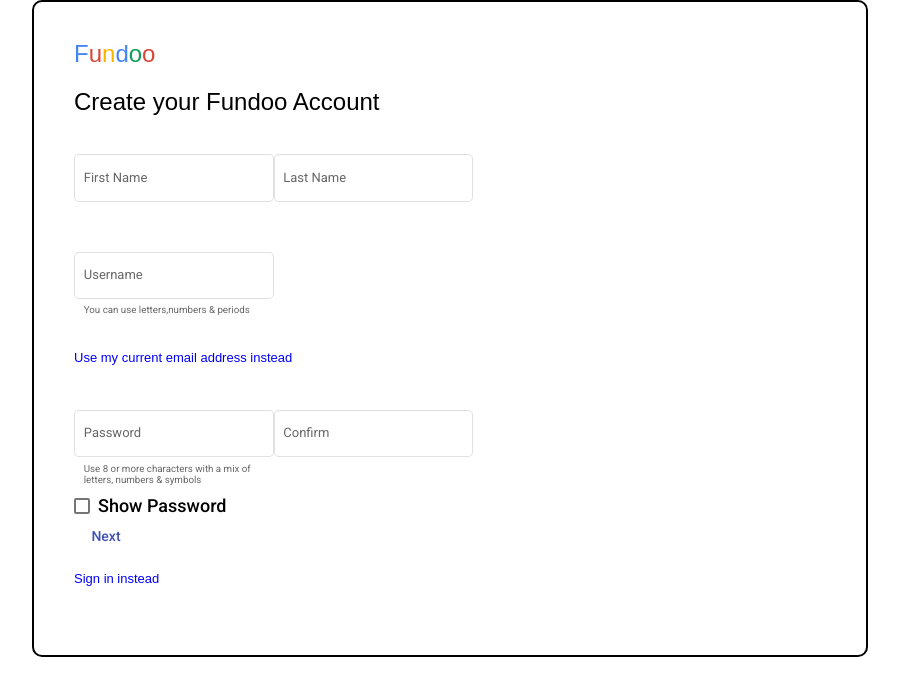
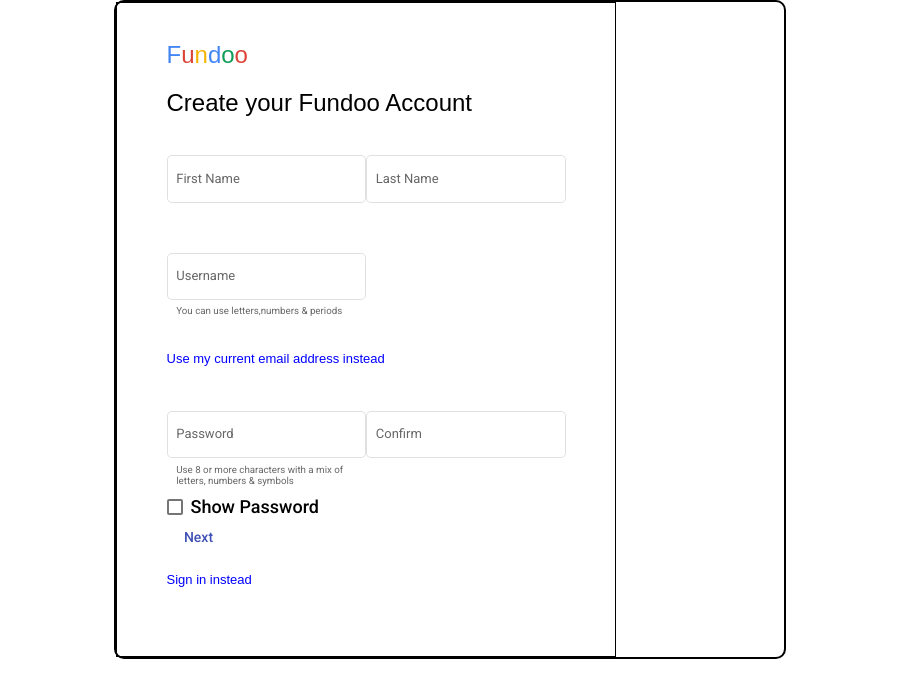
Before and after one commit to rohit001007/FundooNotes, an Angular app: page /registration in a window 1280 px wide. Shown: the top 698 px of the page, without its empty margins (190-1089 px from the left). Built offline with nearby package versions, Linux system fonts and the light colour scheme.

Commit message:
Added : Flex Liabrary

```diff
--- a/package.json
+++ b/package.json
@@ -17,6 +17,7 @@
     "@angular/common": "~11.0.9",
     "@angular/compiler": "~11.0.9",
     "@angular/core": "~11.0.9",
+    "@angular/flex-layout": "^11.0.0-beta.33",
     "@angular/forms": "~11.0.9",
     "@angular/material": "^11.0.4",
     "@angular/platform-browser": "~11.0.9",
--- a/src/app/app.module.ts
+++ b/src/app/app.module.ts
@@ -5,12 +5,12 @@
 import { AppComponent } from './app.component';
 import { BrowserAnimationsModule } from '@angular/platform-browser/animations';
 import { RegistrationComponent } from './components/registration/registration.component';
+import {LoginComponent} from './components/login/login.component';
 
 import {MatButtonModule} from '@angular/material/button';
 import {MatFormFieldModule} from '@angular/material/form-field';
 import {MatInputModule} from '@angular/material/input';
 import {MatCardModule} from '@angular/material/card';
-import {LoginComponent} from './components/login/login.component';
 import {MatCheckboxModule} from '@angular/material/checkbox';
 import {FlexLayoutModule} from '@angular/flex-layout'
 
--- a/src/app/components/registration/registration.component.css
+++ b/src/app/components/registration/registration.component.css
@@ -1,9 +1,13 @@
 .Main{
-    width: 65%;
-    min-height: 450px;
+    width: 668px;
     border: 2px solid;
     margin: auto;
-    border-radius: 10px;
+    border-radius: 10px
+}
+
+.left-div{
+    width: 500px;
+    border: 1px solid;
 }
 
 .header{
@@ -28,7 +32,3 @@
 .example-margin{
     font-size: large;
 }
-
-.button{
-
-}
--- a/src/app/components/registration/registration.component.html
+++ b/src/app/components/registration/registration.component.html
@@ -1,4 +1,6 @@
-<div class="Main">
+<div class="Main" >
+
+  <div class="left-div" fxLayout='row' fxLayoutAlign='space-around center'>
 
     <div class="header">
 
@@ -71,3 +73,5 @@
 
     </div>
 </div>
+
+  </div>
```
Also changed, not shown: 1 other file (tests, documents, lock files or other folders).
